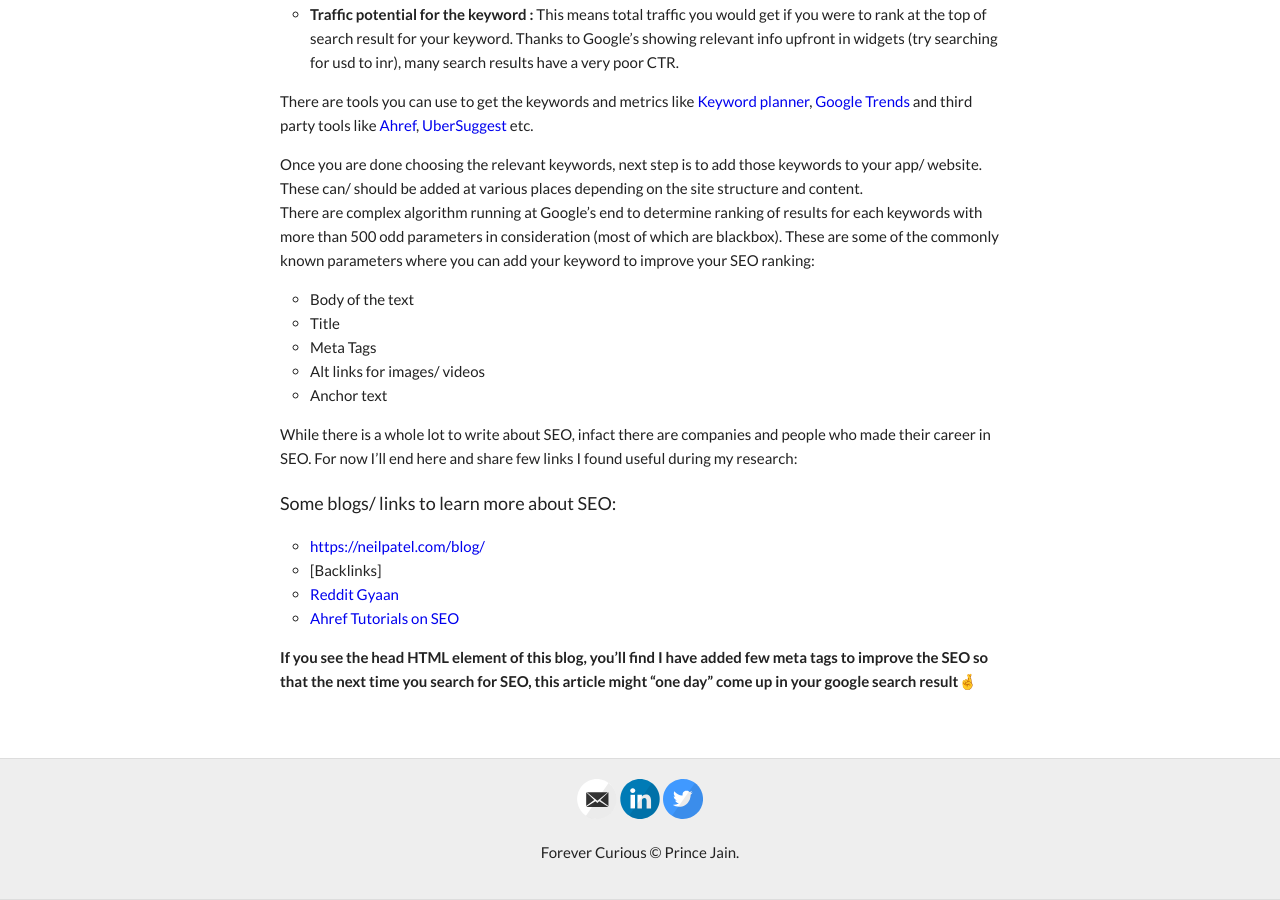
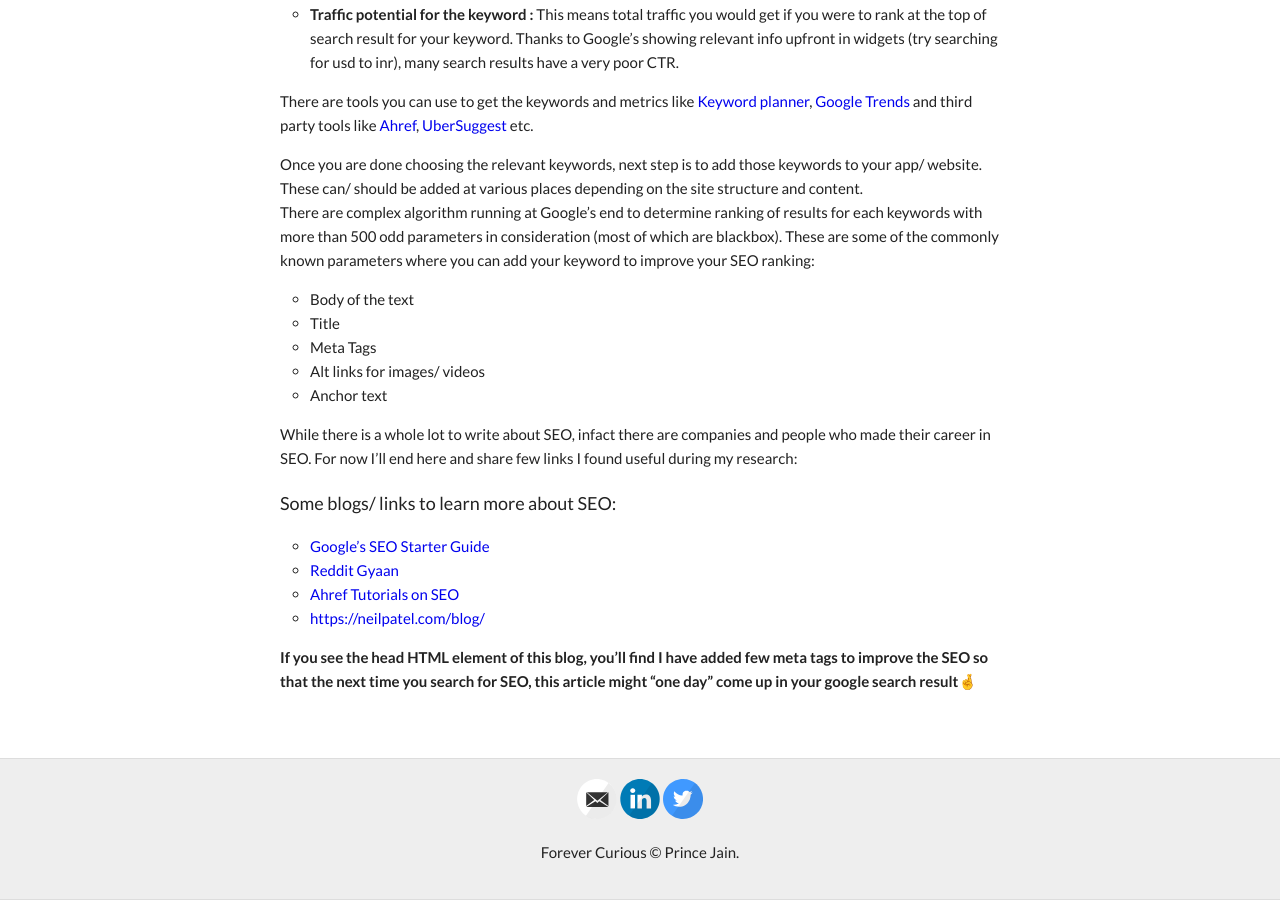
Before and after one commit to product-noob/product-noob.github.io, a Jekyll site: the page built from _posts/2021-08-15-Demystifying : SEO.md, in a window 1280 px wide and 900 px high, scrolled down 2720 px. Built offline with Jekyll 4.4.1, drawn with Linux system fonts in a browser that asks for light colours.

Commit message:
Update 2021-08-15-Demystifying : SEO.md

```diff
--- a/_posts/2021-08-15-Demystifying : SEO.md
+++ b/_posts/2021-08-15-Demystifying : SEO.md
@@ -66,9 +66,9 @@ While there is a whole lot to write about SEO, infact there are companies and pe
 
 ##### Some blogs/ links to learn more about SEO:
 
-- [https://neilpatel.com/blog/](https://neilpatel.com/blog/)
-- [Backlinks]
+- [Google's SEO Starter Guide](https://developers.google.com/search/docs/beginner/seo-starter-guide)
 - [Reddit Gyaan](https://www.reddit.com/r/SEO/comments/2y1r8z/rseo_sucks_lately_i_want_to_make_it_better_here/)
 - [Ahref Tutorials on SEO](https://www.youtube.com/playlist?list=PLvJ_dXFSpd2vk6rQ4Rta5MhDIRmakFbp6)
+- [https://neilpatel.com/blog/](https://neilpatel.com/blog/)
 
 **If you see the head HTML element of this blog, you'll find I have added few meta tags to improve the SEO so that the next time you search for SEO, this article might “one day” come up in your google search result🤞**
```
